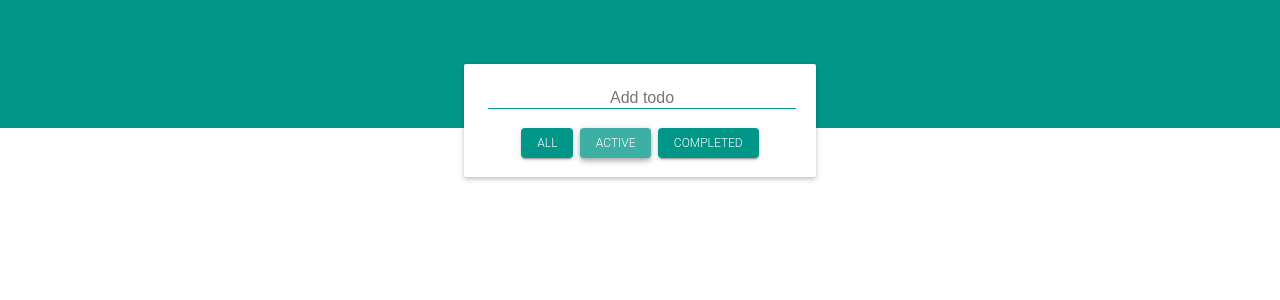
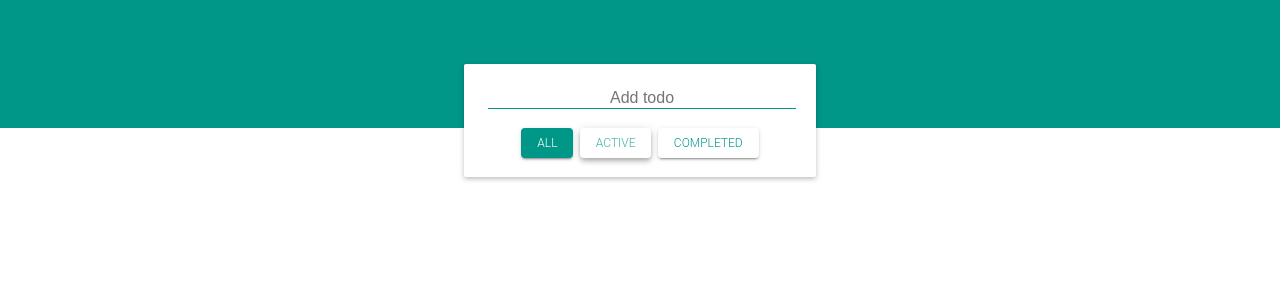
Before and after one commit to piyushsi/todo-react-redux, a React (Create React App) app: page / in a window 1280 px wide. Both pictures are taken after a click on the button "ACTIVE". Shown: the top 300 px of the page. Built offline with nearby package versions, Linux system fonts and the light colour scheme.

Commit message:
refactor-2

```diff
--- a/src/App.css
+++ b/src/App.css
@@ -410,3 +410,7 @@ body {
 .none {
   display: none;
 }
+.added_material{
+  background-color: #fff;
+  color: #009688;
+}
--- a/src/components/todos.js
+++ b/src/components/todos.js
@@ -30,6 +30,7 @@ class Todos extends React.Component {
 			this.setState(
 				{
 					todo: { text: e.target.innerText, isCompleted: false, id: e.target.id },
+					active: null,
 				},
 				() => this.props.dispatch(delTodo(this.state.todo))
 			);
@@ -153,15 +154,34 @@ class Todos extends React.Component {
 							  })}
 					</ul>
 					<div className="all_btn">
+						{this.state.active == null ? (
+							<button onClick={this.all} class="pure-material-button-contained added_material">
+								All
+							</button>
+						) : (
 							<button onClick={this.all} class="pure-material-button-contained">
 								All
 							</button>
-						<button onClick={this.completed} class="pure-material-button-contained">
+						)}
+
+						{this.state.active == null ? (
+							<button onClick={this.active} class="pure-material-button-contained =">
 								Active
 							</button>
-						<button onClick={this.active} class="pure-material-button-contained">
+						) : (
+							<button onClick={this.active} class="pure-material-button-contained added_material">
+								Active
+							</button>
+						)}
+						{this.state.active == null ? (
+							<button onClick={this.completed} class="pure-material-button-contained =">
 								Completed
 							</button>
+						) : (
+							<button onClick={this.completed} class="pure-material-button-contained added_material">
+								Completed
+							</button>
+						)}
 					</div>
 				</section>
 			</main>
```
Lines whose indentation alone changed are shown as unchanged.
